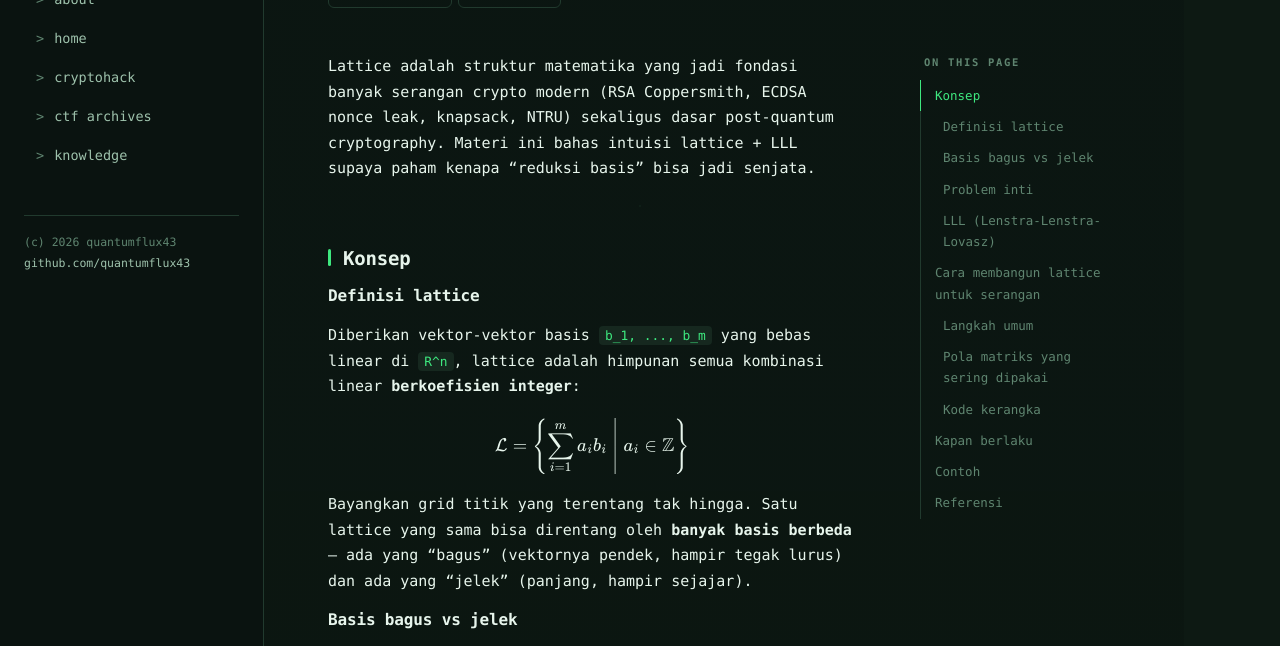
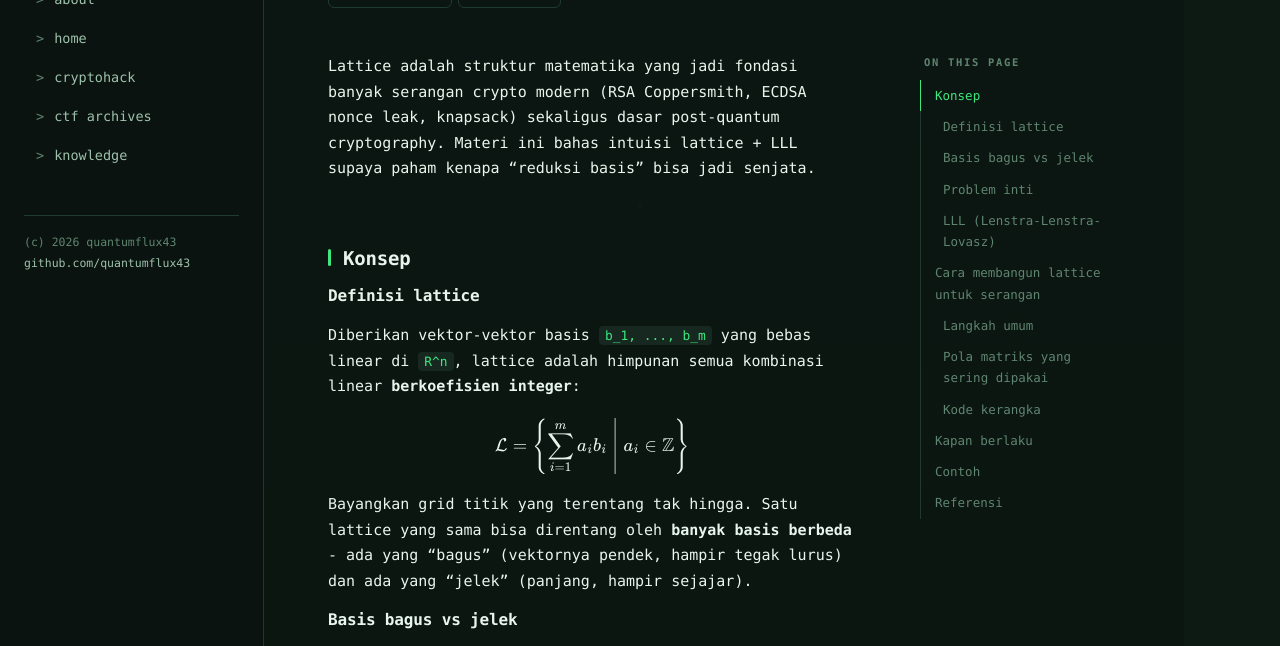
Before and after one commit to QuantumFlux43/quantumflux43.github.io, a Jekyll site: the page built from _posts/2026-08-23-dasar-lattice-dan-reduksi-lll.md, in a window 1280 px wide and 1400 px high. Shown: the part 244-890 px from the top of the window. Built offline with Jekyll 4.4.1, drawn with Linux system fonts in a browser that asks for light colours; some of the changed text lies outside the part shown.

Commit message:
sembunyikan konten NTRU: pindah 3 post (ctf+knowledge) ke _drafts (tidak dipublish), bersihin referensi & tag ntru dari situs publik

```diff
--- a/_posts/2026-08-23-dasar-lattice-dan-reduksi-lll.md
+++ b/_posts/2026-08-23-dasar-lattice-dan-reduksi-lll.md
@@ -10,7 +10,7 @@ description: Apa itu lattice, basis baik vs buruk, problem SVP/CVP, dan gimana L
 ---
 
 Lattice adalah struktur matematika yang jadi fondasi banyak serangan crypto
-modern (RSA Coppersmith, ECDSA nonce leak, knapsack, NTRU) sekaligus dasar
+modern (RSA Coppersmith, ECDSA nonce leak, knapsack) sekaligus dasar
 post-quantum cryptography. Materi ini bahas intuisi lattice + LLL supaya paham
 kenapa "reduksi basis" bisa jadi senjata.
 
@@ -26,7 +26,7 @@ $$
 $$
 
 Bayangkan grid titik yang terentang tak hingga. Satu lattice yang sama bisa
-direntang oleh **banyak basis berbeda** — ada yang "bagus" (vektornya pendek,
+direntang oleh **banyak basis berbeda** - ada yang "bagus" (vektornya pendek,
 hampir tegak lurus) dan ada yang "jelek" (panjang, hampir sejajar).
 
 ### Basis bagus vs jelek
@@ -50,10 +50,10 @@ basis seperti LLL bisa menyelesaikannya cukup baik.
 LLL adalah algoritma **polynomial-time** yang mengubah basis jelek jadi basis
 yang "cukup bagus": vektor-vektornya jadi relatif pendek dan hampir ortogonal.
 Vektor pertama hasil LLL adalah **aproksimasi vektor terpendek** (dijamin dalam
-faktor `2^{(m-1)/2}` dari SVP asli — cukup buat banyak serangan praktis).
+faktor `2^{(m-1)/2}` dari SVP asli - cukup buat banyak serangan praktis).
 
 Ide dasar serangan lattice: **bentuk lattice sedemikian rupa** sehingga solusi
-rahasia (private key, nonce error, pesan) menjadi salah satu vektor terpendek —
+rahasia (private key, nonce error, pesan) menjadi salah satu vektor terpendek,
 lalu jalankan LLL, dan solusi muncul di baris hasil.
 
 ## Cara membangun lattice untuk serangan
@@ -168,7 +168,7 @@ print("sesudah:", [ [M[i,j] for j in range(2)] for i in range(2) ])
 
 ## Referensi
 
-- Lenstra, Lenstra, Lovasz, "Factoring polynomials with rational coefficients" (1982) — paper asal LLL.
-- Galbraith, "Mathematics of Public Key Cryptography" — bab lattice yang enak dibaca.
-- Lanjut: [Dasar Hidden Number Problem](/posts/2026/08/23/dasar-hidden-number-problem/), [Dasar NTRU dan Ring Cyclotomic](/posts/2026/08/23/dasar-ntru-dan-ring-cyclotomic/).
+- Lenstra, Lenstra, Lovasz, "Factoring polynomials with rational coefficients" (1982) - paper asal LLL.
+- Galbraith, "Mathematics of Public Key Cryptography" - bab lattice yang enak dibaca.
+- Lanjut: [Dasar Hidden Number Problem](/posts/2026/08/23/dasar-hidden-number-problem/).
 </content>
```
Also changed, not shown: knowledge.md (+2 -2 lines), _drafts/2026-08-22-crypto-cyclotomic-echo-z0d1ak-ctf-2026.md (renamed from _posts/2026-08-22-crypto-cyclotomic-echo-z0d1ak-ctf-2026.md), _drafts/2026-08-22-ntru-trapdoor-dan-signature-forgery.md (renamed from _posts/2026-08-22-ntru-trapdoor-dan-signature-forgery.md), _drafts/2026-08-23-dasar-ntru-dan-ring-cyclotomic.md (renamed from _posts/2026-08-23-dasar-ntru-dan-ring-cyclotomic.md).
